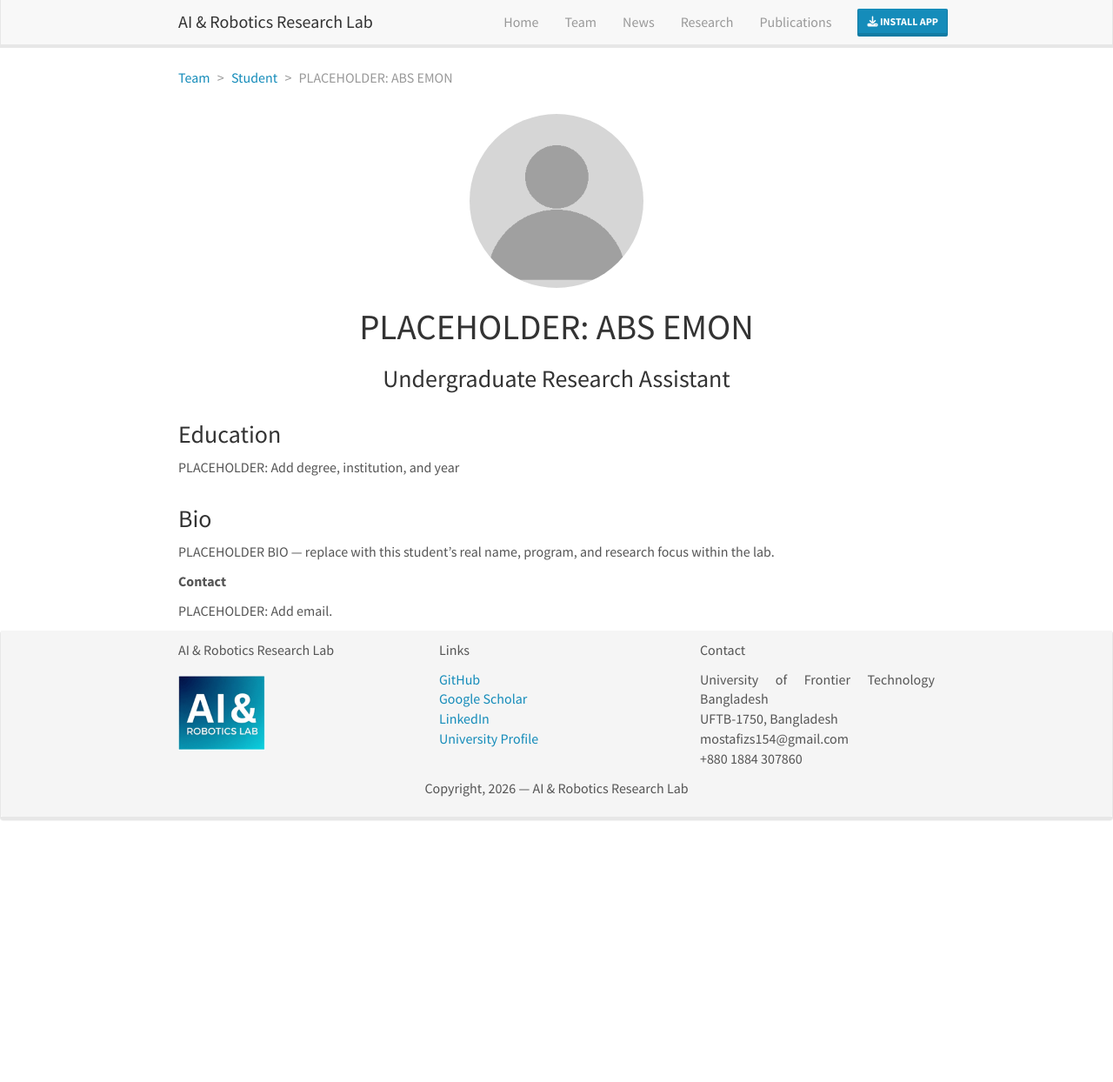
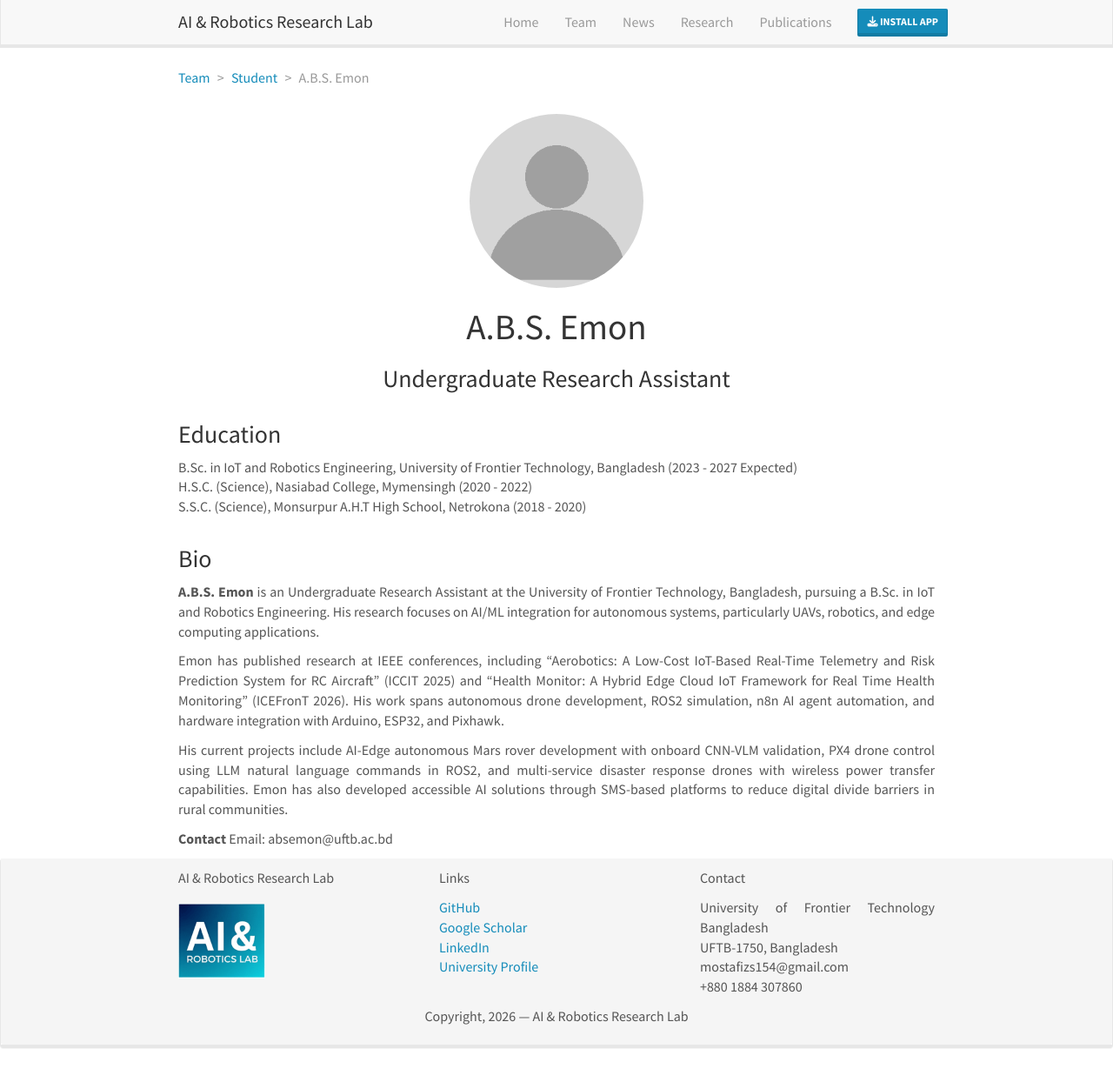
Before and after one commit to ABS-EMON/mostafiz-ahammed-research-lab, a Jekyll site: the page built from _pages/team/_posts/2026-01-06-abs-emon.md, in a window 1280 px wide and 1283 px high. Shown: the top 1244 px of the window at 87% size. Built offline with Jekyll 4.4.1, drawn with Linux system fonts in a browser that asks for light colours; nearby versions of some CDN libraries.

Commit message:
Revise A.B.S. Emon's profile information
Updated member details for A.B.S. Emon, including title, education, biography, and contact information.

```diff
--- a/_pages/team/_posts/2026-01-06-abs-emon.md
+++ b/_pages/team/_posts/2026-01-06-abs-emon.md
@@ -1,7 +1,7 @@
 ---
 layout: member
 category: student
-title: "PLACEHOLDER: ABS EMON"
+title: "A.B.S. Emon"
 image: default-avatar.png
 role: Undergraduate Research Assistant
 permalink: 'team/abs-emon'
@@ -14,11 +14,15 @@ social:
     orcid:
     research-gate:
 education:
- - "PLACEHOLDER: Add degree, institution, and year"
+ - "B.Sc. in IoT and Robotics Engineering, University of Frontier Technology, Bangladesh (2023 - 2027 Expected)"
+ - "H.S.C. (Science), Nasiabad College, Mymensingh (2020 - 2022)"
+ - "S.S.C. (Science), Monsurpur A.H.T High School, Netrokona (2018 - 2020)"
 ---
+**A.B.S. Emon** is an Undergraduate Research Assistant at the University of Frontier Technology, Bangladesh, pursuing a B.Sc. in IoT and Robotics Engineering. His research focuses on AI/ML integration for autonomous systems, particularly UAVs, robotics, and edge computing applications.
 
-PLACEHOLDER BIO — replace with this student's real name, program, and research focus within the lab.
+Emon has published research at IEEE conferences, including "Aerobotics: A Low-Cost IoT-Based Real-Time Telemetry and Risk Prediction System for RC Aircraft" (ICCIT 2025) and "Health Monitor: A Hybrid Edge Cloud IoT Framework for Real Time Health Monitoring" (ICEFronT 2026). His work spans autonomous drone development, ROS2 simulation, n8n AI agent automation, and hardware integration with Arduino, ESP32, and Pixhawk.
+
+His current projects include AI-Edge autonomous Mars rover development with onboard CNN-VLM validation, PX4 drone control using LLM natural language commands in ROS2, and multi-service disaster response drones with wireless power transfer capabilities. Emon has also developed accessible AI solutions through SMS-based platforms to reduce digital divide barriers in rural communities.
 
 **Contact**
-
-PLACEHOLDER: Add email.
+Email: absemon@uftb.ac.bd
```
